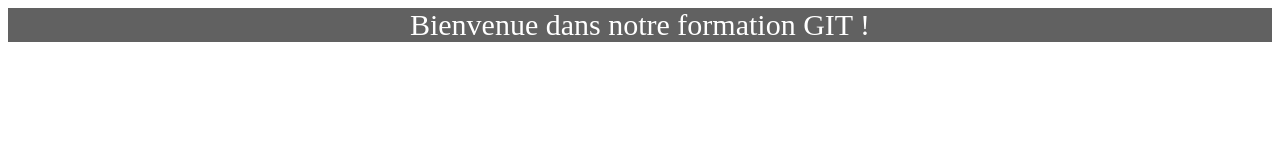
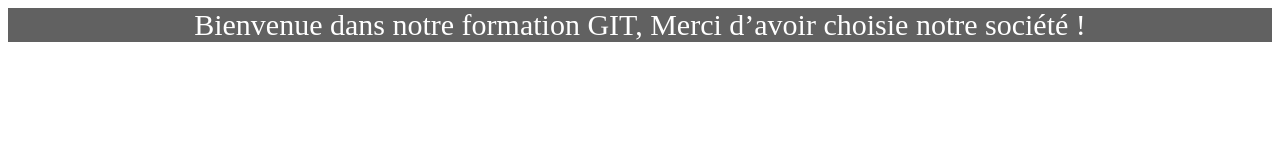
Before and after one commit to sjumel979/mon_site_web, a plain HTML site: page index.html in a window 1280 px wide. Drawn offline with Linux system fonts and the light colour scheme.

Commit message:
Modification de l'intitulé du titre

```diff
--- a/index.html
+++ b/index.html
@@ -9,7 +9,7 @@
 	<body>
 		<!-- TITRE -->
 		<div id="top-banner">
-		Bienvenue dans notre formation GIT !
+			Bienvenue dans notre formation GIT, Merci d’avoir choisie notre société !
 		</div>
 	</body>
 </html>
```
Lines whose indentation alone changed are shown as unchanged.
